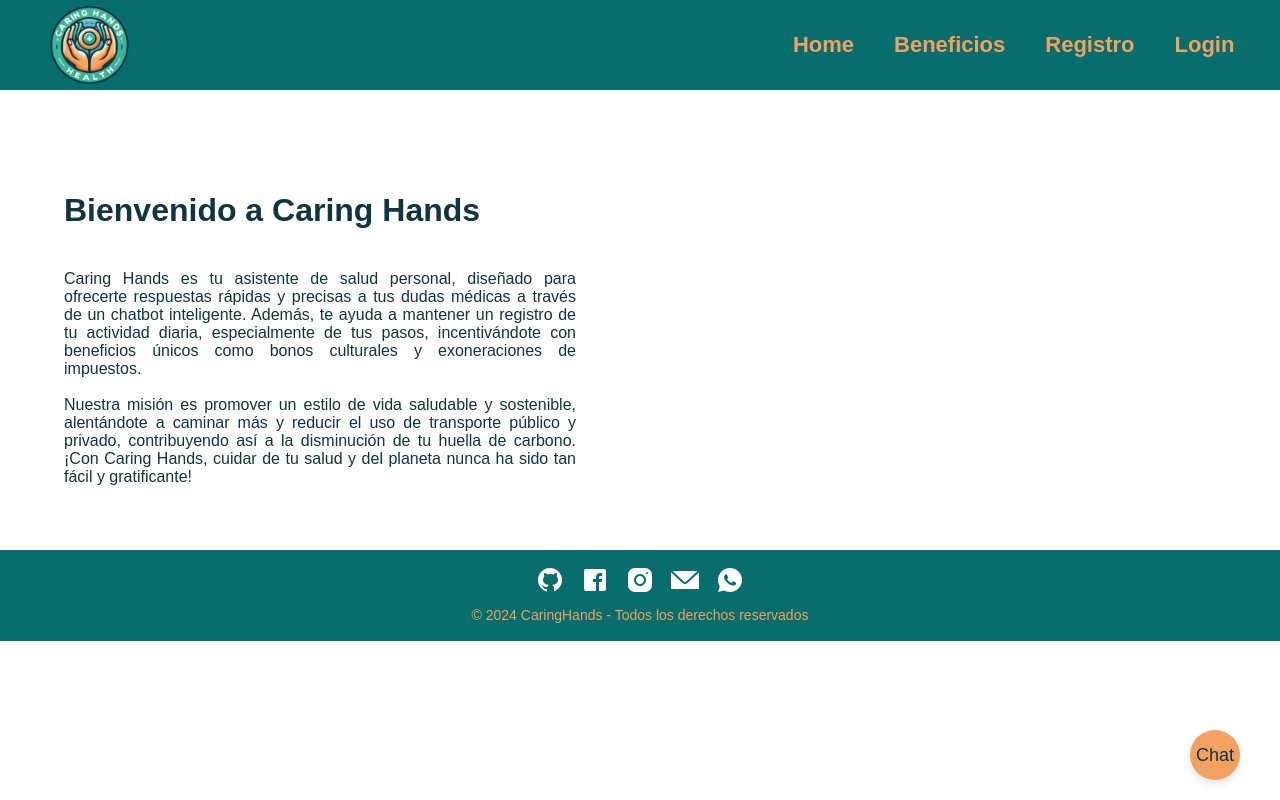
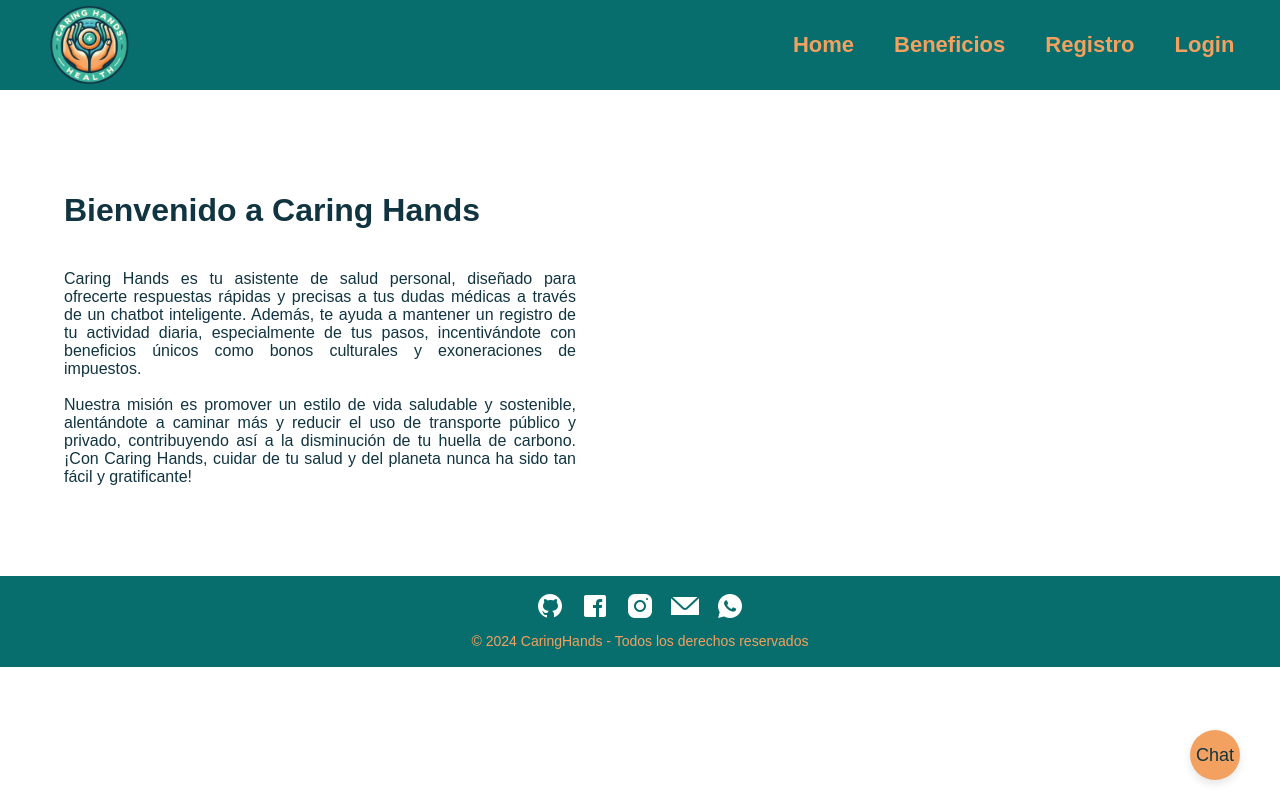
Before and after one commit to Elianarve/caringhands, a React (Vite) app in the folder client/: page / in a window 1280 px wide. Built offline with nearby package versions, Linux system fonts and the light colour scheme.

Commit message:
update-feature-cliente

```diff
--- a/client/src/components/footer/Footer.css
+++ b/client/src/components/footer/Footer.css
@@ -2,8 +2,8 @@
     background-color: #076e6d;
     color: #f2a160;
     text-align: center;
-    margin-top: 5%;
-  }
+    margin-top: 7%;
+   }
 
   .footer-content {
     max-width: 100%;
```
